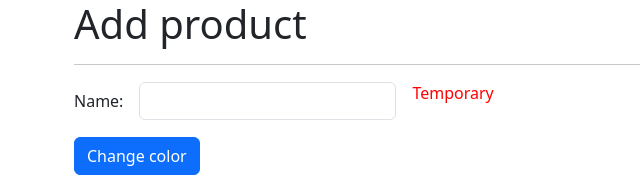
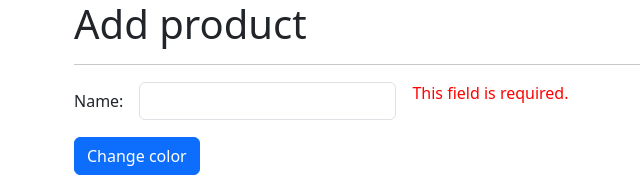
Before and after one commit to vergaraaa/angular-directives-signals, an Angular app: page /products/product in a window 1280 px wide. Shown: the top 177 px of the page, without its empty margins (8-648 px from the left). Built offline with nearby package versions, Linux system fonts and the light colour scheme.

Commit message:
✨ errors directive

```diff
--- a/src/app/products/pages/product-page/product-page.component.html
+++ b/src/app/products/pages/product-page/product-page.component.html
@@ -2,7 +2,7 @@
 <hr>
 
 <form [formGroup]="myForm" (ngSubmit)="onSubmit()">
-  <div class="row g-3 align-items-center mb-3">
+  <div class="row flex-row g-3 align-items-center mb-3">
     <div class="col-auto">
       <label>Name:</label>
     </div>
@@ -12,7 +12,7 @@
     </div>
 
     <div class="col-auto">
-      <p customLabel [color]="color">Temporary</p>
+      <p customLabel [color]="color" [errors]="myForm.get('name')?.errors">Temporary</p>
     </div>
   </div>
 
--- a/src/app/shared/directives/custom-label.directive.ts
+++ b/src/app/shared/directives/custom-label.directive.ts
@@ -1,3 +1,4 @@
+import { ValidationErrors } from '@angular/forms';
 import { Directive, ElementRef, Input, OnInit } from '@angular/core';
 
 @Directive({
@@ -5,15 +6,21 @@ import { Directive, ElementRef, Input, OnInit } from '@angular/core';
 })
 export class CustomLabelDirective implements OnInit {
   // private htmlElemet?: ElementRef<HTMLElement>;
+  constructor(private el: ElementRef<HTMLElement>) {
+    // this.htmlElemet = el;
+  }
+
   private _color: string = 'red';
+  private _errors?: ValidationErrors | null;
 
   @Input() set color(value: string) {
     this._color = value;
     this.setStyle();
   }
 
-  constructor(private el: ElementRef<HTMLElement>) {
-    // this.htmlElemet = el;
+  @Input() set errors(value: ValidationErrors | null | undefined) {
+    this._errors = value;
+    this.setErrorMessage();
   }
 
   ngOnInit(): void {
@@ -25,4 +32,34 @@ export class CustomLabelDirective implements OnInit {
     // if (!this.htmlElemet) return;
     // this.htmlElemet!.nativeElement.style.color = this._color;
   }
+
+  setErrorMessage(): void {
+    // if (!this.htmlElemet) return;
+    // this.htmlElemet!.nativeElement.style.color = this._color;
+
+    if (!this._errors) {
+      this.el.nativeElement.innerText = '';
+      return;
+    }
+
+    const errors = Object.keys(this._errors);
+
+    if (errors.includes('required')) {
+      this.el.nativeElement.innerText = 'This field is required.';
+      return;
+    }
+
+    if (errors.includes('minlength')) {
+      const min = this._errors!['minlength']['requiredLength'];
+      const current = this._errors!['minlength']['actualLength'];
+
+      this.el.nativeElement.innerText = `Min ${current}/${min} characters.`;
+      return;
+    }
+
+    if (errors.includes('email')) {
+      this.el.nativeElement.innerText = 'This field must be an email.';
+      return;
+    }
+  }
 }
```
